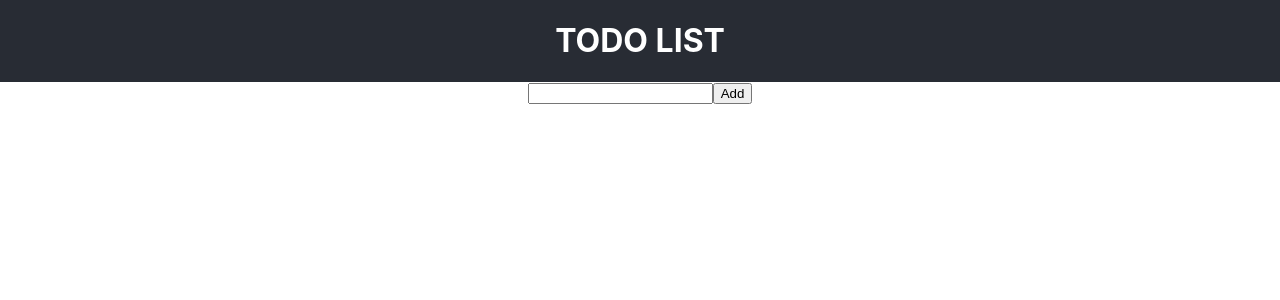
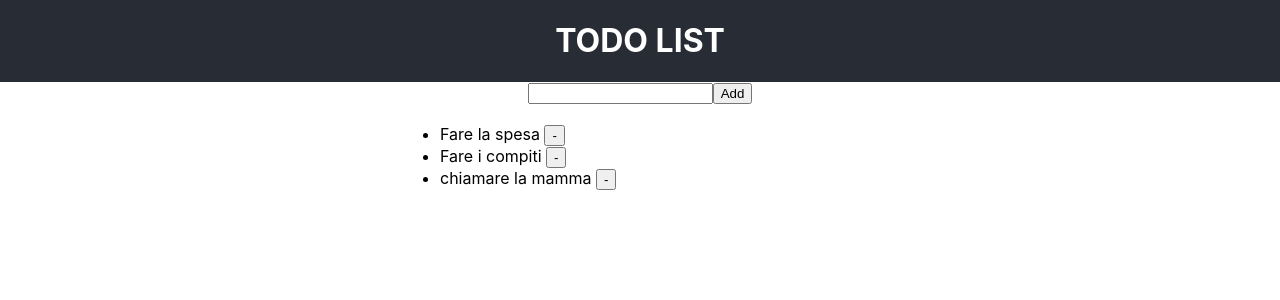
Before and after one commit to hidran/react-redux-course, a React (Create React App) app in the folder todolist-redux/: page / in a window 1280 px wide. Shown: the top 300 px of the page. Built offline with nearby package versions, Linux system fonts and the light colour scheme.

Commit message:
React redux inject store with provider and connect TodoList Component

```diff
--- a/todolist-redux/src/App.js
+++ b/todolist-redux/src/App.js
@@ -5,6 +5,7 @@
 import TodoList   from './components/todolist'
 import Header from './components/header'
 import AddTodo from './components/addtodo'
+import MyTodoList from './containers/mytodolist';
 
 
 
@@ -21,7 +22,7 @@
       <div className="App">
        <Header/>
        <AddTodo/>
-        <TodoList todos ={[]}/>
+        <MyTodoList/>
       </div>
     );
   }
--- a/todolist-redux/src/components/addtodo.js
+++ b/todolist-redux/src/components/addtodo.js
@@ -4,6 +4,7 @@
     return(
         <Fragment>
             <input ref ={ (node) => { todoInput = node }}  />
+
             <button onClick = {addTodo}>Add</button>
             </Fragment>
 )
--- /dev/null
+++ b/todolist-redux/src/containers/mytodolist.js
@@ -0,0 +1,13 @@
+import {connect } from 'react-redux';
+import TodoList from '../components/todolist';
+
+ const pippo = (state) => {
+    return {
+        todos: [...state.todos]
+    }
+}
+const myConnect = connect(pippo);
+
+const MyTodoList = myConnect(TodoList);
+
+export default MyTodoList;
--- a/todolist-redux/src/index.js
+++ b/todolist-redux/src/index.js
@@ -6,6 +6,7 @@
 
 import { createStore } from 'redux';
 import storeReducer from './reducers/index';
+import {Provider} from 'react-redux';
 let todos = [
     'Fare la spesa',
   'Fare i compiti',
@@ -16,7 +17,11 @@
 
    const store = createStore(storeReducer, { todos: [...todos] } );
 
-ReactDOM.render(<App />, document.getElementById('root'));
+ReactDOM.render(
+<Provider store ={store}>
+  <App />
+</Provider>
+, document.getElementById('root'));
 
 // If you want your app to work offline and load faster, you can change
 // unregister() to register() below. Note this comes with some pitfalls.
```
